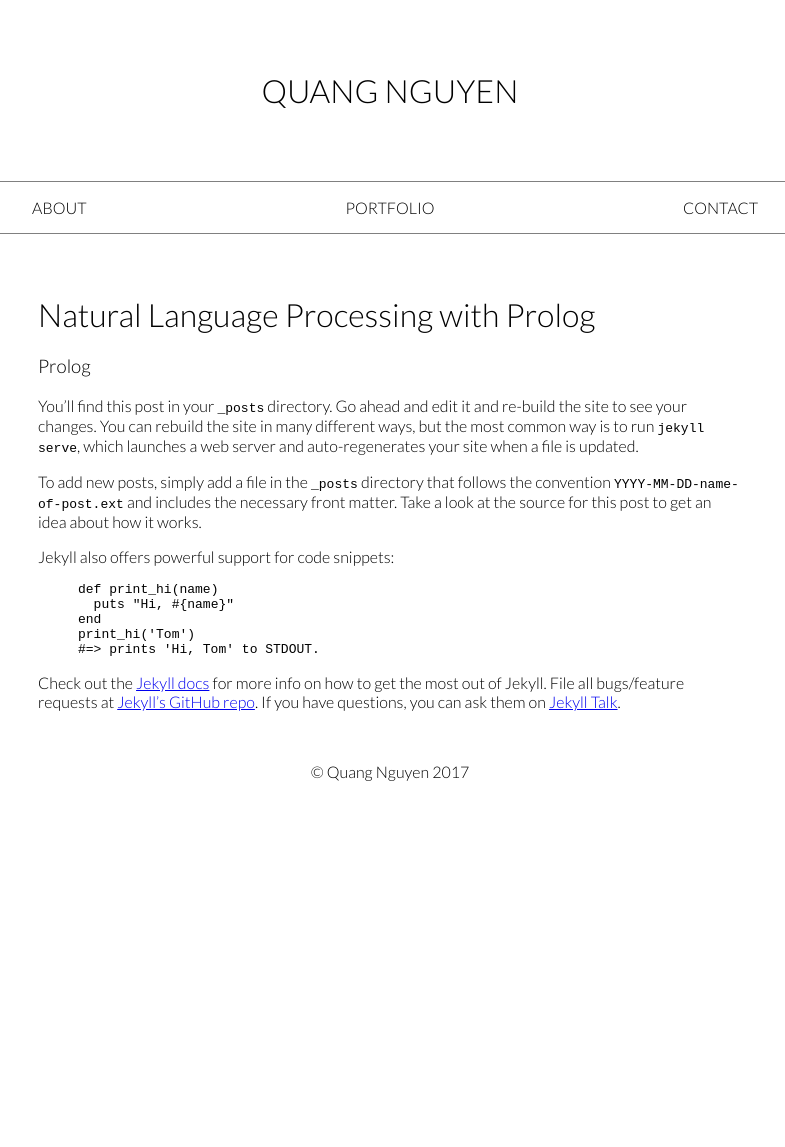
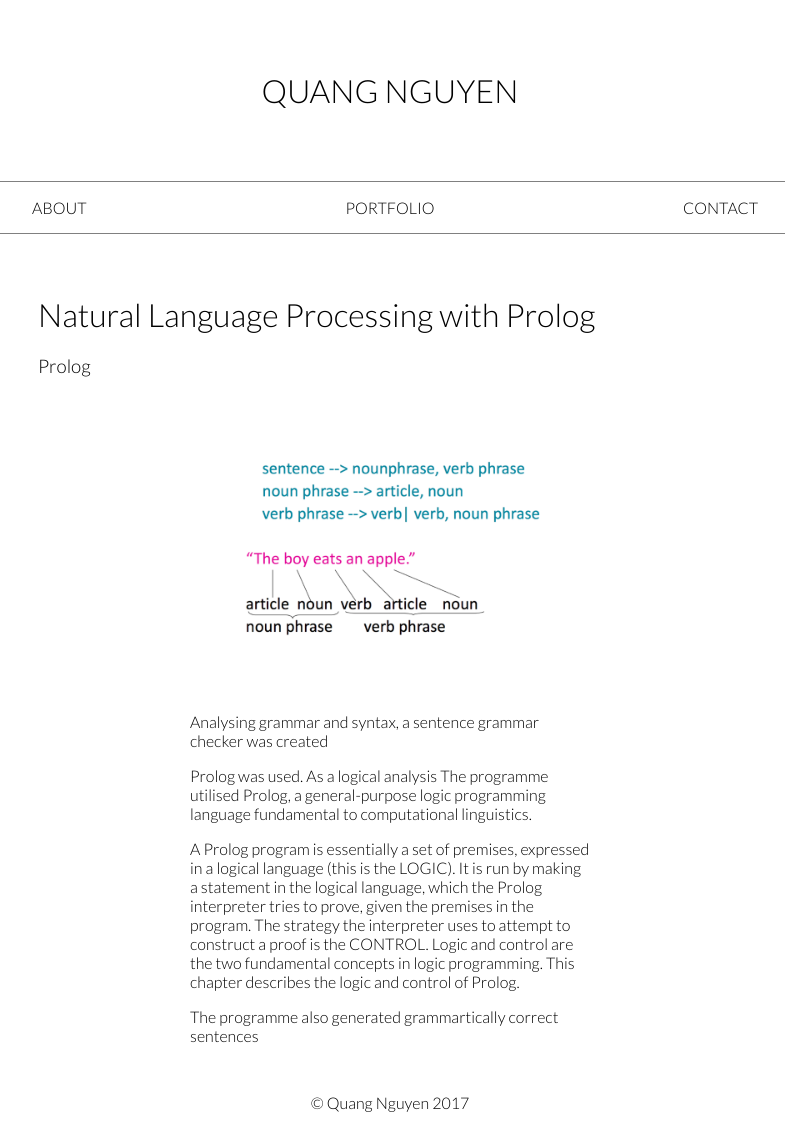
Before and after one commit to ngcaden/ngcaden.github.io, a Jekyll site: the page built from _posts/2017-11-26-prolog-nlp.md, in a window 1280 px wide. Shown: the whole page, without its empty margins (250-1035 px from the left). Built offline with Jekyll 4.4.1, drawn with Linux system fonts in a browser that asks for light colours; before the commit the page ends 900 px from its top, so only the background shows below that.

Commit message:
Try to change Prolo page

```diff
--- a/_posts/2017-11-26-prolog-nlp.md
+++ b/_posts/2017-11-26-prolog-nlp.md
@@ -3,23 +3,16 @@ layout: post
 title:  "Natural Language Processing with Prolog"
 permalink: /portfolio/prolog-nlp/
 languages: [Prolog]
+images: [nlp.png]
 ---
-You’ll find this post in your `_posts` directory. Go ahead and edit it and re-build the site to see your changes. You can rebuild the site in many different ways, but the most common way is to run `jekyll serve`, which launches a web server and auto-regenerates your site when a file is updated.
 
-To add new posts, simply add a file in the `_posts` directory that follows the convention `YYYY-MM-DD-name-of-post.ext` and includes the necessary front matter. Take a look at the source for this post to get an idea about how it works.
+Analysing grammar and syntax, a sentence grammar checker was created
 
-Jekyll also offers powerful support for code snippets:
 
-{% highlight ruby %}
-def print_hi(name)
-  puts "Hi, #{name}"
-end
-print_hi('Tom')
-#=> prints 'Hi, Tom' to STDOUT.
-{% endhighlight %}
+Prolog was used. As a logical analysis
+The programme utilised Prolog, a general-purpose logic programming language
+fundamental to computational linguistics.
 
-Check out the [Jekyll docs][jekyll-docs] for more info on how to get the most out of Jekyll. File all bugs/feature requests at [Jekyll’s GitHub repo][jekyll-gh]. If you have questions, you can ask them on [Jekyll Talk][jekyll-talk].
+A Prolog program is essentially a set of premises, expressed in a logical language (this is the LOGIC). It is run by making a statement in the logical language, which the Prolog interpreter tries to prove, given the premises in the program. The strategy the interpreter uses to attempt to construct a proof is the CONTROL. Logic and control are the two fundamental concepts in logic programming. This chapter describes the logic and control of Prolog.
 
-[jekyll-docs]: http://jekyllrb.com/docs/home
-[jekyll-gh]:   https://github.com/jekyll/jekyll
-[jekyll-talk]: https://talk.jekyllrb.com/
+The programme also generated grammartically correct sentences
```
Also changed, not shown: images/nlp.png (added).
